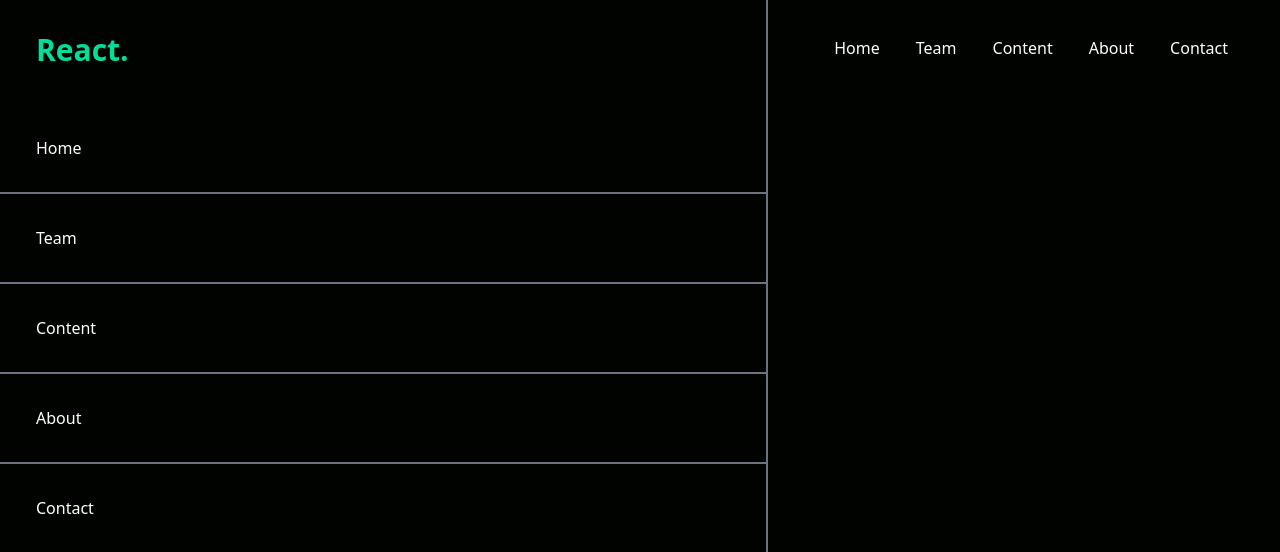
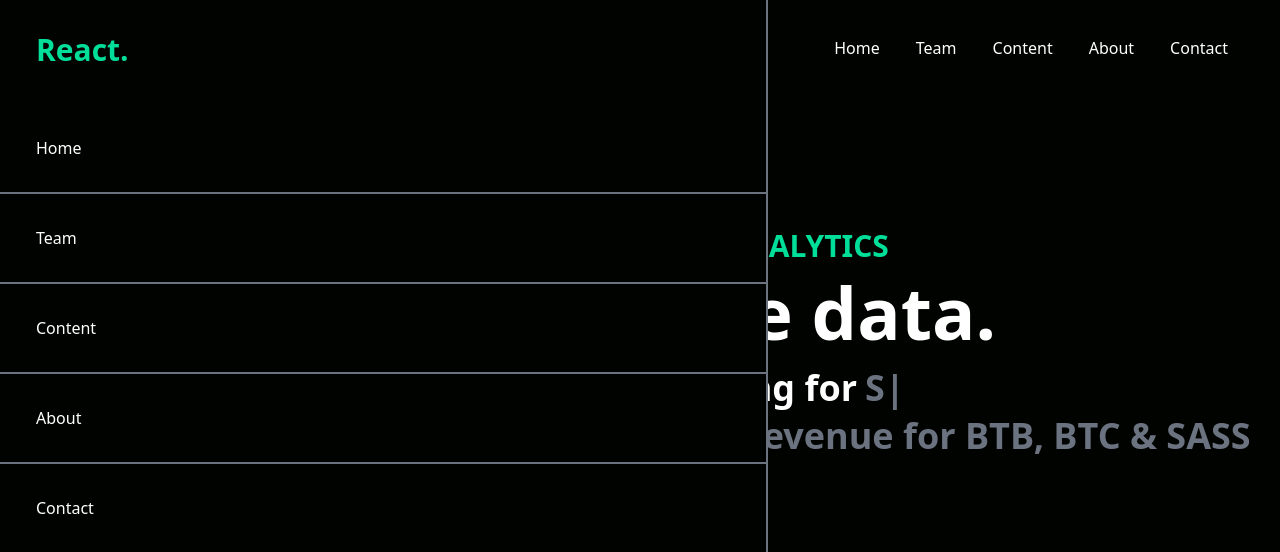
Before and after one commit to Daniel-Khojaste/finance-react, a React (Create React App) app: page / in a window 1280 px wide. Shown: the top 552 px of the page. Built offline with nearby package versions, Linux system fonts and the light colour scheme.

Commit message:
Hero section pratice

```diff
--- a/src/App.js
+++ b/src/App.js
@@ -1,9 +1,11 @@
 import NavBar from './Components/Navbar.jsx'
+import Hero from './Components/Hero.jsx';
 
 function App() {
   return (
     <div>
       <NavBar />
+      <Hero/>
     </div>
   );
 }
--- /dev/null
+++ b/src/Components/Hero.jsx
@@ -0,0 +1,28 @@
+import React from "react";
+import { ReactTyped } from "react-typed";
+
+const Hero = () => {
+
+    return(
+        <div className="w-full mt-[-96px] h-screen flex flex-col justify-center items-center">
+            <p className="uppercase text-[#00df9a] font-bold text-xl  lg:text-3xl">Growing with data analytics</p>
+            <h1 className="text-white text-4xl md:text-6xl lg:text-7xl font-bold py-3">Grow with the data.</h1>
+
+            <div className="flex justify-center items-center">
+                <p className="text-white py-2 font-bold text-2xl  lg:text-4xl pr-2">Fast, flexiable financing for</p>
+                <ReactTyped className="text-gray-500 font-bold text-2xl  lg:text-4xl pr-2"
+                strings={['BTB', 'BTC' , 'SASS']}
+                typeSpeed={120}
+                backSpeed={140}
+                loop
+                >
+                </ReactTyped>
+            </div>
+
+            <p className="text-gray-500 font-bold text-3xl  lg:text-4xl text-center pb-5 ">monitor your data analytics to increase revenue for BTB, BTC & SASS platforms</p>
+            <button className="bg-[#00df9a] py-3 px-[60px] rounded-[12px] font-medium text-2xl">Get Started</button>
+        </div>
+    )
+}
+
+export default Hero
```
